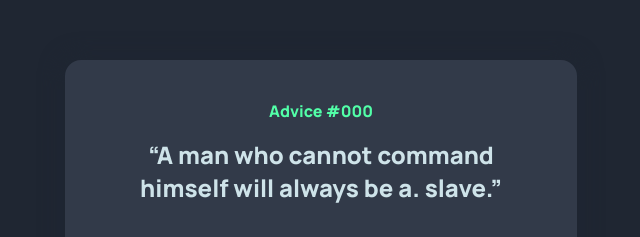
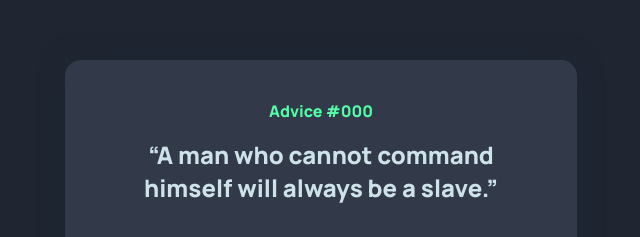
Before and after one commit to 0x1Ox1d3/Advice-generator-app-frontend-mentor, a plain HTML site: page index.html in a window 1280 px wide. Shown: the part 212-449 px from the top of the page, 319-959 px from the left. Drawn offline with Linux system fonts and the light colour scheme.

Commit message:
typo fix

```diff
--- a/index.html
+++ b/index.html
@@ -13,7 +13,7 @@
 <body>
   <main class="card">
     <h1 class="id" id="adviceid">Advice #000</h1>
-    <h2 class="advice" id="advicecontent">&#8220;A man who cannot command himself will always be a. slave.&#8221;</h2>
+    <h2 class="advice" id="advicecontent">&#8220;A man who cannot command himself will always be a slave.&#8221;</h2>
     <img src="images/pattern-divider-desktop.svg" alt="pattern-divider" class="divider">
     <img src="images/pattern-divider-mobile.svg" alt="pattern-divider" class="divider-mobile">
     <button id="newadvice"><img src="images/icon-dice.svg" alt=""></button>
```
